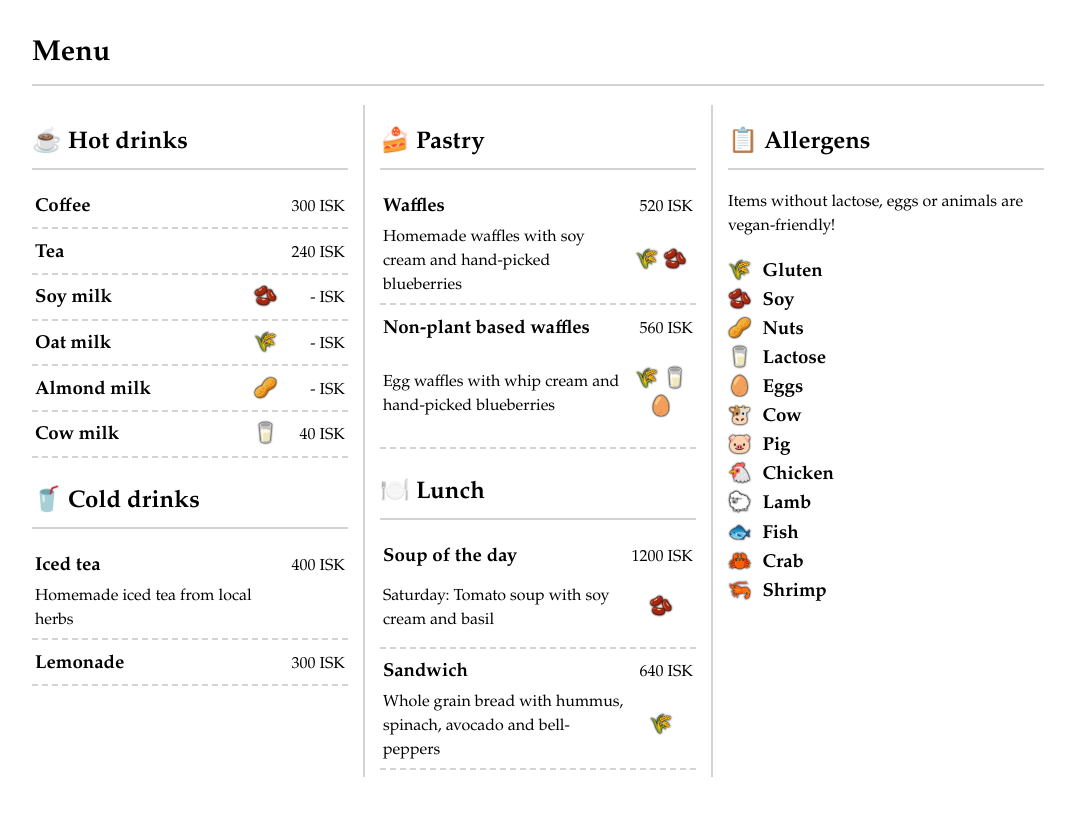
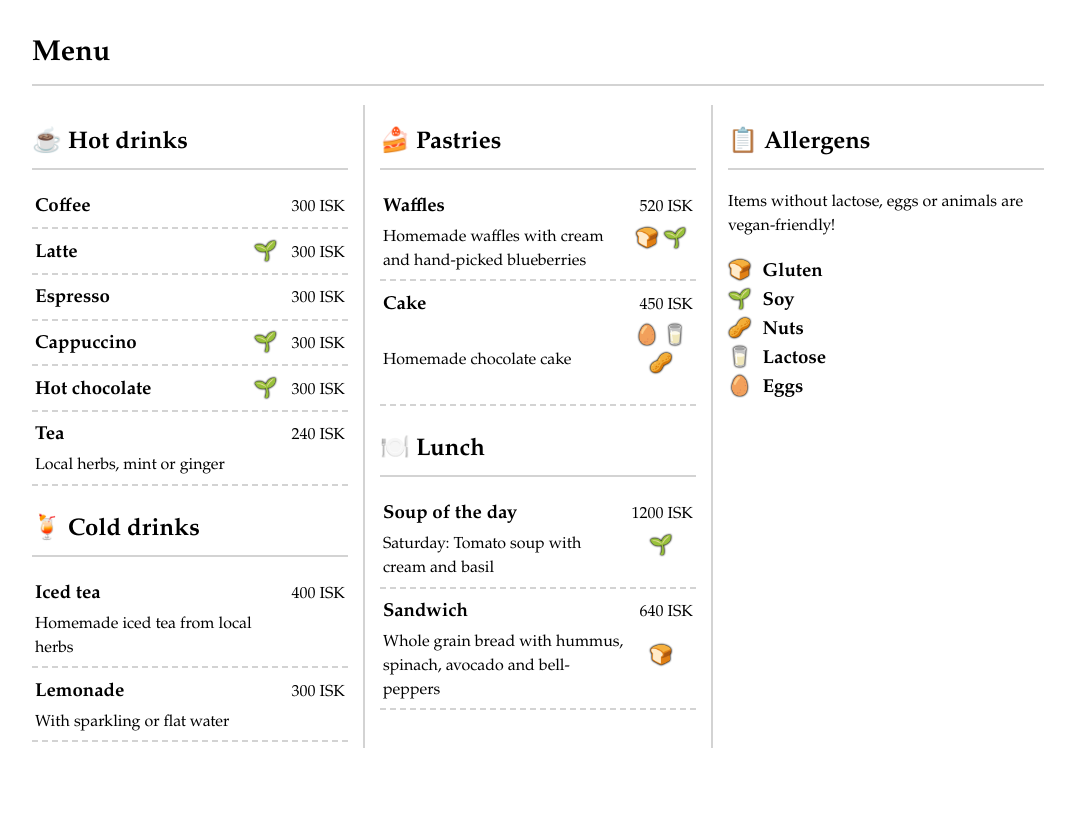
Before and after one commit to raudasandur/raudasandur.github.io, a Jekyll site: the page built from menu-print.html, in a window 1280 px wide. Shown: the top 816 px of the page, without its empty margins (102-1177 px from the left). Built offline with Jekyll 4.4.1, drawn with Linux system fonts in a browser that asks for light colours; nearby versions of some CDN libraries; library files that are not in the unit come from our copies.

Commit message:
Update menu

```diff
--- a/_data/menu.yml
+++ b/_data/menu.yml
@@ -4,41 +4,46 @@ drinks:
   items:
     - name: Coffee
       price: 300
+    - name: Latte
+      price: 300
+      allergens: soy
+    - name: Espresso
+      price: 300
+    - name: Cappuccino
+      price: 300
+      allergens: soy
+    - name: Hot chocolate
+      price: 300
+      allergens: soy
     - name: Tea
       price: 240
-    - name: Soy milk
-      price: "-"
-      allergens: soy
-    - name: Oat milk
-      price: "-"
-      allergens: gluten
-    - name: Almond milk
-      price: "-"
-      allergens: nuts
-    - name: Cow milk
-      price: 40
-      allergens: lactose
+      description: "Local herbs, mint or ginger"
 cold_drinks:
   name: Cold drinks
-  symbol: 🥤
+  symbol: 🍹
   items:
     - name: Iced tea
       price: 400
       description: Homemade iced tea from local herbs
     - name: Lemonade
       price: 300
+      description: With sparkling or flat water
 pastry:
-  name: Pastry
+  name: Pastries
   symbol: 🍰
   items:
     - name: Waffles
-      description: Homemade waffles with soy cream and hand-picked blueberries
+      description: Homemade waffles with cream and hand-picked blueberries
       price: 520
-      allergens: vegan gluten soy
-    - name: Non-plant based waffles
-      description: Egg waffles with whip cream and hand-picked blueberries
-      price: 560
-      allergens: gluten lactose eggs
+      allergens: gluten soy
+    # - name: Non-plant based waffles
+    #   description: Egg waffles with whip cream and hand-picked blueberries
+    #   price: 560
+    #   allergens: gluten lactose eggs
+    - name: Cake
+      description: Homemade chocolate cake
+      price: 450
+      allergens: eggs lactose nuts
 lunch:
   name: Lunch
   symbol: 🍽️
@@ -65,7 +70,7 @@ lunch:
       price: 1200
       day: 4
     - name: Soup of the day
-      description: "Saturday: Tomato soup with soy cream and basil"
+      description: "Saturday: Tomato soup with cream and basil"
       price: 1200
       allergens: soy
       day: 5
@@ -84,10 +89,10 @@ allergens:
   legend:
     gluten:
       name: Gluten
-      symbol: 🌾
+      symbol: 🍞
     soy:
       name: Soy
-      symbol: 🫘
+      symbol: 🌱
     nuts:
       name: Nuts
       symbol: 🥜
@@ -95,26 +100,26 @@ allergens:
       name: Lactose
       symbol: 🥛
     eggs:
-      name: Eggs
+      name: "Eggs<br><br><br><br><br><br><br><br><br><br><br>"
       symbol: 🥚
-    cow:
-      name: Cow
-      symbol: 🐮
-    pig:
-      name: Pig
-      symbol: 🐷
-    chicken:
-      name: Chicken
-      symbol: 🐔
-    lamb:
-      name: Lamb
-      symbol: 🐑
-    fish:
-      name: Fish
-      symbol: 🐟
-    crab:
-      name: Crab
-      symbol: 🦀
-    shrimp:
-      name: Shrimp
-      symbol: 🦐
+    # cow:
+    #   name: Cow
+    #   symbol: 🐮
+    # pig:
+    #   name: Pig
+    #   symbol: 🐷
+    # chicken:
+    #   name: Chicken
+    #   symbol: 🐔
+    # lamb:
+    #   name: Lamb
+    #   symbol: 🐑
+    # fish:
+    #   name: Fish
+    #   symbol: 🐟
+    # crab:
+    #   name: Crab
+    #   symbol: 🦀
+    # shrimp:
+    #   name: Shrimp
+    #   symbol: 🦐
--- a/_includes/menu.html
+++ b/_includes/menu.html
@@ -26,7 +26,7 @@
   <td><h3 style="margin-top:0;margin-bottom:0">{{ item.name }}</h3></td>
   {% unless item.description %}{% if item.allergens %}
   <td class="symbols" style="vertical-align:middle;text-align:right;width:min-content;">
-    <h3 style="margin-top:auto;margin-bottom:auto">
+    <h3 style="margin-top:0;margin-bottom:0">
     {% assign allergens = item.allergens | split: " " %}
     {% for allergen in allergens %}
       {{ site.data.menu.allergens.legend[allergen].symbol }}
@@ -41,7 +41,7 @@
   <td>{{ item.description }}</td>
 {% if item.allergens %}
   <td class="symbols" style="vertical-align:middle;text-align:center;width:fit-content;">
-    <h3>
+    <h3 style="margin-top:0;margin-bottom:0">
     {% assign allergens = item.allergens | split: " " %}
     {% for allergen in allergens %}
       {{ site.data.menu.allergens.legend[allergen].symbol }}
```
